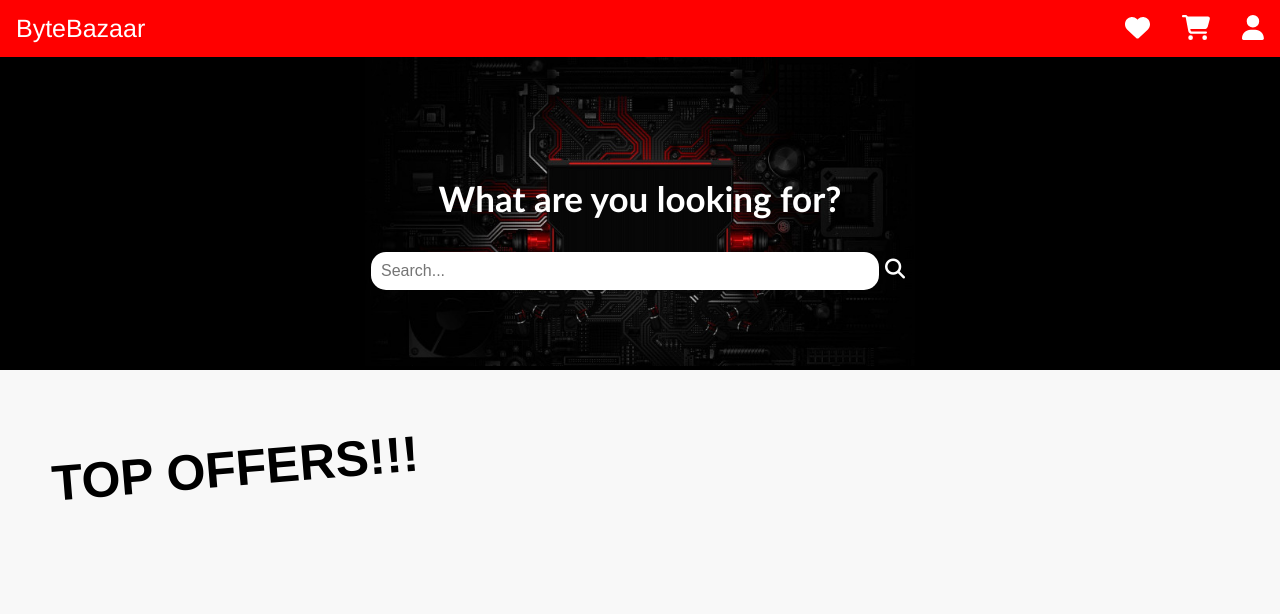
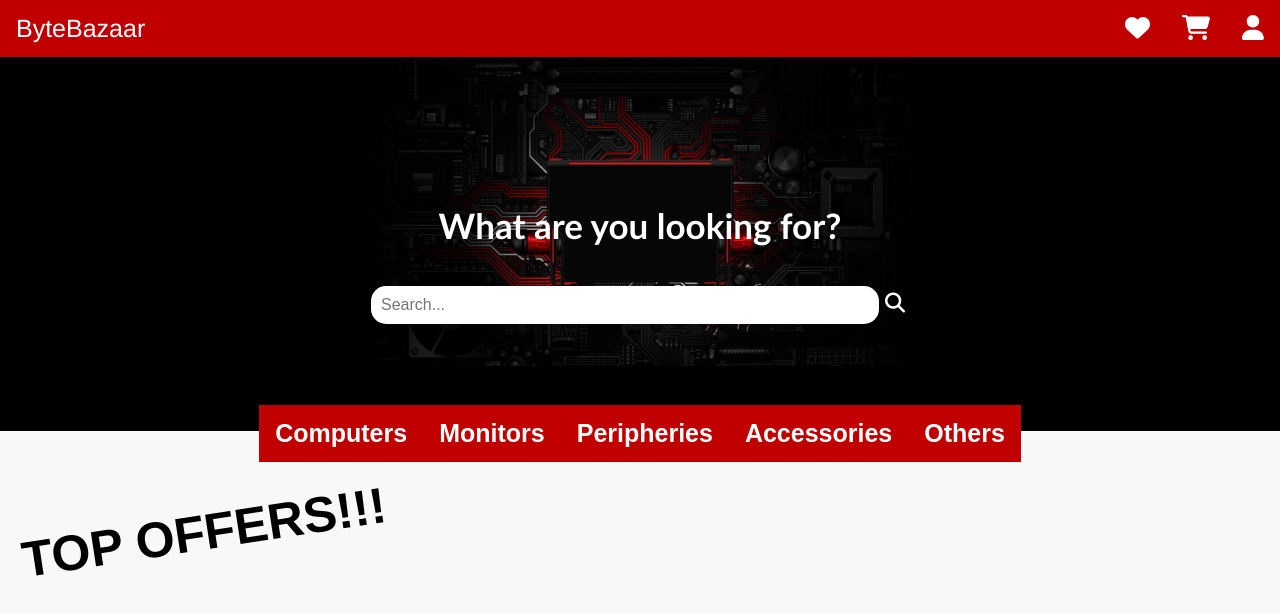
Before and after one commit to ValentinKardzhaliev/ByteBazaar, a React (Create React App) app in the folder pc_shop_frontend/: page / in a window 1280 px wide. Shown: the top 614 px of the page. Built offline with nearby package versions, Linux system fonts and the light colour scheme.

Commit message:
Added ProductBar component and its style

```diff
--- a/pc_shop_frontend/src/App.css
+++ b/pc_shop_frontend/src/App.css
@@ -1,15 +1,18 @@
 body {
   font-family: 'Franklin Gothic Medium', 'Arial Narrow', Arial, sans-serif;
   margin: 0;
+
   background-color: #f8f8f8f8;
 }
 
 .topOffers {
-  transform: rotate(-4.73deg);
+  transform: rotate(-8.73deg);
+  margin-top: 70px;
   color: rgb(0, 0, 0);
   font-size: 50px;
-  margin-left: 50px;
+  margin-left: 20px;
   font-family: 'Franklin Gothic Medium', 'Arial Narrow', Arial, sans-serif;
+  width: 400px;
 }
 
 h1:hover {
--- a/pc_shop_frontend/src/components/Header/Header.css
+++ b/pc_shop_frontend/src/components/Header/Header.css
@@ -1,9 +1,10 @@
-nav {
+.sticky-top {
     position: sticky;
     top: 0;
-    left: 0;
-    width: 100%;
+    background-color: #C00000;
+    /* Add a background color as needed */
     z-index: 100;
+    /* Adjust z-index as needed */
 }
 
 nav ul {
@@ -11,7 +12,7 @@ nav ul {
     margin: 0;
     padding: 0;
     overflow: hidden;
-    background-color: red;
+    background-color: #C00000;
 }
 
 nav li {
--- /dev/null
+++ b/pc_shop_frontend/src/components/ProductBar/ProductBar.css
@@ -0,0 +1,34 @@
+.navBar {
+    font-family: sans-serif;
+    text-align: center;
+    position: relative;
+    font-weight: bold;
+    bottom: -35px;
+    height: auto;
+    /* Center the text content within the navBar */
+}
+
+.navBar-list {
+    list-style-type: none;
+    margin: 0;
+    margin: auto;
+    /* Center the ul element */
+    display: inline-block;
+    /* Optional: Adjust display property as needed */
+}
+
+.nav-list li {
+    display: inline-block;
+    padding: 10px;
+}
+
+.nav-list li a {
+    color: #fff;
+    text-decoration: none;
+    padding: 8px 16px;
+
+}
+
+.nav-list li a:hover {
+    background-color: #000000;
+}
--- /dev/null
+++ b/pc_shop_frontend/src/components/ProductBar/ProductBar.js
@@ -0,0 +1,21 @@
+import { Link } from 'react-router-dom';
+import './ProductBar.css';
+
+function ProductBar() {
+
+    return (
+        <nav className="navBar">
+            <ul className="navBar-list">
+                <li><Link to="/others">Others</Link></li>
+                <li><Link to="/accessories">Accessories</Link></li>
+                <li><Link to="/peripheries">Peripheries</Link></li>
+                <li><Link to="/monitors">Monitors</Link></li>
+                <li><Link to="/computers">Computers</Link></li>
+            </ul>
+        </nav>
+
+    )
+}
+
+
+export default ProductBar;
--- a/pc_shop_frontend/src/components/ProductList/ProductList.css
+++ b/pc_shop_frontend/src/components/ProductList/ProductList.css
@@ -4,5 +4,5 @@
     display: flex;
     flex-wrap: wrap;
     justify-content: space-around;
-    margin: 5%;
+    margin: 2%;
 }
--- a/pc_shop_frontend/src/components/SearchBar/SearchBar.js
+++ b/pc_shop_frontend/src/components/SearchBar/SearchBar.js
@@ -1,4 +1,5 @@
 import backgroundImage from '../../images/search_bar_background.jpg'
+import ProductBar from '../ProductBar/ProductBar';
 import './SearchBar.css'
 
 function SearchBar() {
@@ -26,6 +27,7 @@ function SearchBar() {
                     </button>
                 </form>
             </div>
+            <ProductBar />
         </div>
     )
 }
```
